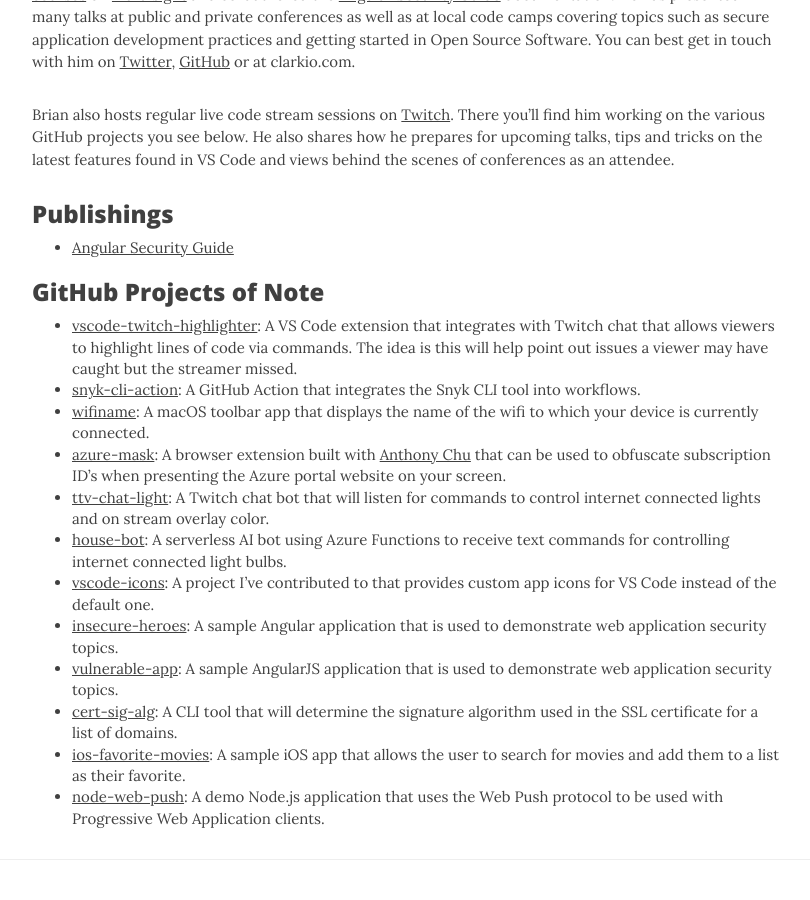
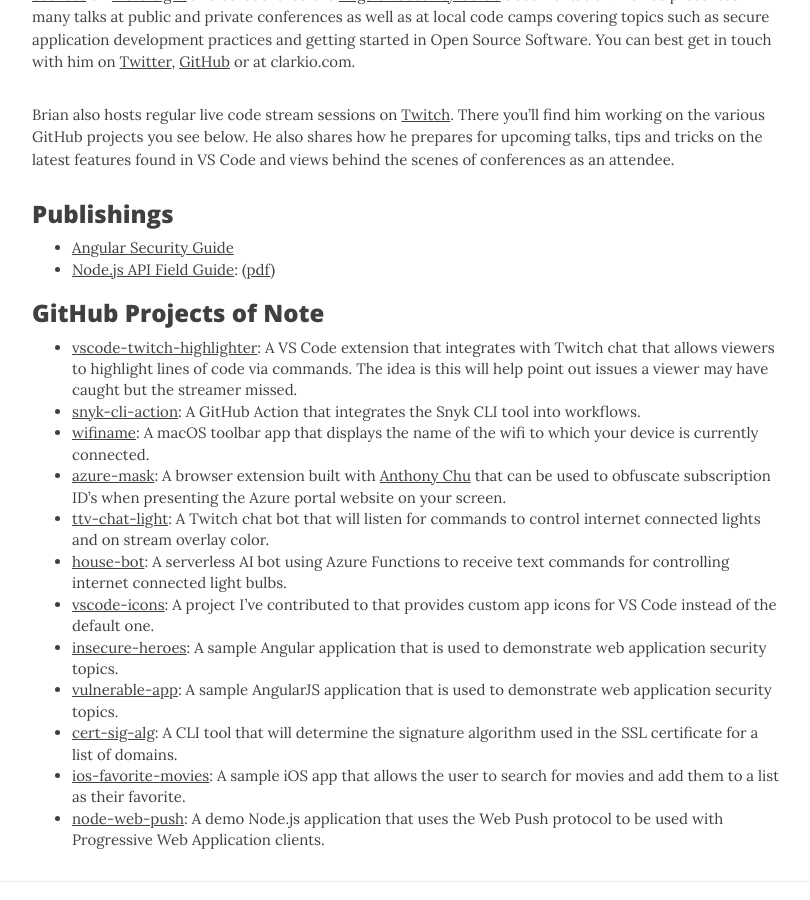
Before and after one commit to clarkio/clarkio.github.io, a Jekyll site: the page built from about.md, in a window 1280 px wide and 900 px high, scrolled down 551 px. Shown: the whole window, without its empty margins (233-1043 px from the left). Built offline with Jekyll 4.4.1, drawn with Linux system fonts in a browser that asks for light colours; nearby versions of some CDN libraries.

Commit message:
add node.js field guide

```diff
--- a/about.md
+++ b/about.md
@@ -18,6 +18,7 @@
 ### Publishings
 
 - [Angular Security Guide](https://angular.io/docs/ts/latest/guide/security.html)
+- [Node.js API Field Guide](https://nodejs.medium.com/node-js-api-field-guide-the-dos-and-donts-in-using-node-js-to-build-apis-66f582f983): ([pdf]({{ site.baseurl }}/assets/files/NodeJS_FieldGuide_Building_APIs_Final.pdf))
 
 ### GitHub Projects of Note
 
```
